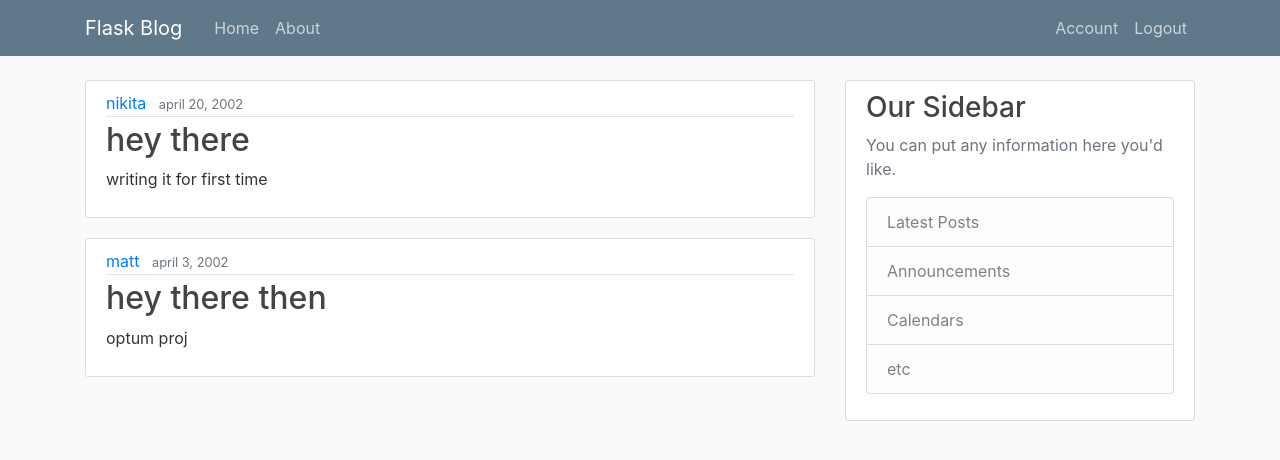
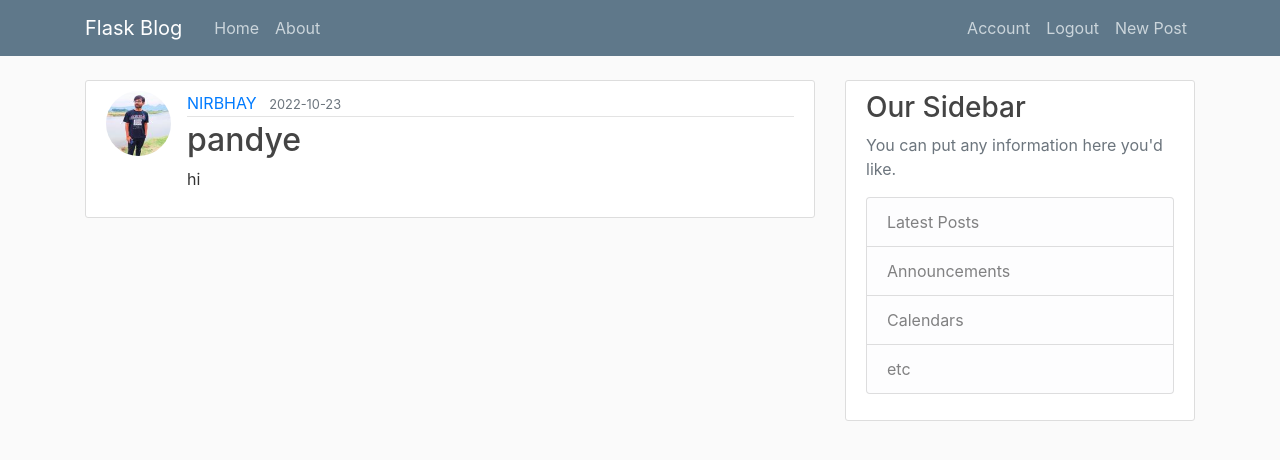
Before and after one commit to Nirbhay97/optum_project, a Flask app: page / in a window 1280 px wide. Shown: the top 460 px of the page. Run offline with Flask 2, Linux system fonts and the light colour scheme; a user stored in the database is signed in; data comes from the database, SQL or seed files in the repository; both versions use the stored data as it was after the commit.

Commit message:
added updation, deletion,creation funcinality

```diff
--- a/flaskblog/routes.py
+++ b/flaskblog/routes.py
@@ -1,30 +1,16 @@
-from flask import Flask, render_template, url_for, flash, redirect, request
+from flask import Flask, render_template, url_for, flash, redirect, request, abort
 from flaskblog import app, db, bcrypt
-from flaskblog.forms import RegistrationForm, LoginForm, UpdateAccountForm
+from flaskblog.forms import RegistrationForm, LoginForm, UpdateAccountForm, PostForm
 from flaskblog.models import User, Post
-from flask_login import login_user, current_user, logout_user
+from flask_login import login_user, current_user, logout_user, login_required
 import secrets # for generating random picture file names so that they do not collide
 import os # for knowing extension of the file
 from PIL import Image # for resizing images automatically
 
-posts = [
-    {
-        'author': 'nikita',
-        'title': 'hey there',
-        'content': 'writing it for first time',
-        'date_posted': 'april 20, 2002'
-    },
-    {
-        'author': 'matt',
-        'title': 'hey there then',
-        'content': 'optum proj',
-        'date_posted': 'april 3, 2002'
-    }
-]
-
 @app.route("/")
 @app.route("/home")
 def home():
+    posts = Post.query.all()
     return render_template('home.html', posts=posts)
 
 
@@ -103,3 +89,50 @@ def account():
         form.email.data = current_user.email
     image_file = url_for('static', filename='pics/' + current_user.image_file)
     return render_template('account.html', title='Account', image_file=image_file, form=form)#can pass as many parameters as needed to rendering
+
+@app.route("/post/new", methods=['GET', 'POST'])
+@login_required
+def new_post():
+    form = PostForm()
+    if form.validate_on_submit():
+        post = Post(title=form.title.data, content=form.content.data, author=current_user)
+        db.session.add(post)
+        db.session.commit()
+        flash('your post has been created', 'success') #here success is bootstrap class // documentation nk
+        return redirect(url_for('home'))
+    return render_template('create_post.html', title='New Post', form=form, legend='new_post')
+
+
+@app.route("/post/<int:post_id>")
+def post(post_id):
+    post = Post.query.get_or_404(post_id)
+    return render_template('post.html', title=post.title, post=post)
+
+@app.route("/post/<int:post_id>/update", methods=['GET', 'POST'])
+@login_required
+def update_post(post_id):
+    post = Post.query.get_or_404(post_id)
+    if post.author != current_user:
+        abort(403)
+    form = PostForm()
+    if form.validate_on_submit():
+        post.title = form.title.data
+        post.content = form.content.data
+        db.session.commit()
+        flash('your post has been updated', 'success')
+        return redirect(url_for('post', post_id=post.id))
+    elif request.method == 'GET':
+        form.title.data = post.title
+        form.content.data = post.content
+    return render_template('create_post.html', title='update_post', form=form, legend='update_post')
+
+@app.route("/post/<int:post_id>/delete", methods=['POST'])
+@login_required
+def delete_post(post_id):
+    post = Post.query.get_or_404(post_id)
+    if post.author != current_user:
+        abort(403)
+    db.session.delete(post)
+    db.session.commit()
+    flash('your post has been deleted', 'success')
+    return redirect(url_for('home'))
--- a/flaskblog/templates/home.html
+++ b/flaskblog/templates/home.html
@@ -3,12 +3,13 @@
 {% block content %}
 {% for post in posts %}
         <article class="media content-section">
+            <img class="rounded-circle article-img" src="{{ url_for('static', filename='pics/' + post.author.image_file) }}">
           <div class="media-body">
             <div class="article-metadata">
-              <a class="mr-2" href="#">{{ post.author }}</a>
-              <small class="text-muted">{{ post.date_posted }}</small>
+              <a class="mr-2" href="#">{{ post.author.username }}</a>
+              <small class="text-muted">{{ post.date_posted.strftime('%Y-%m-%d') }}</small>
             </div>
-            <h2><a class="article-title" href="#">{{ post.title }}</a></h2>
+            <h2><a class="article-title" href="{{ url_for('post', post_id=post.id) }}">{{ post.title }}</a></h2>
             <p class="article-content">{{ post.content }}</p>
           </div>
         </article>
--- a/flaskblog/templates/layout.html
+++ b/flaskblog/templates/layout.html
@@ -32,6 +32,8 @@
             {% if current_user.is_authenticated %}
                 <a class="nav-item nav-link" href="{{ url_for('account') }}">Account</a>
                 <a class="nav-item nav-link" href="{{ url_for('logout') }}">Logout</a>
+
+                <a class="nav-item nav-link" href="{{ url_for('new_post') }}">New Post</a>
             {% else %}
               <a class="nav-item nav-link" href="/login">Login</a>
               <a class="nav-item nav-link" href="/register">Register</a>
```
Also changed, not shown: flaskblog/forms.py (+9 -1 lines), flaskblog/templates/create_post.html (added, +42 -0 lines), flaskblog/templates/post.html (added, +40 -0 lines), instance/site.db.
